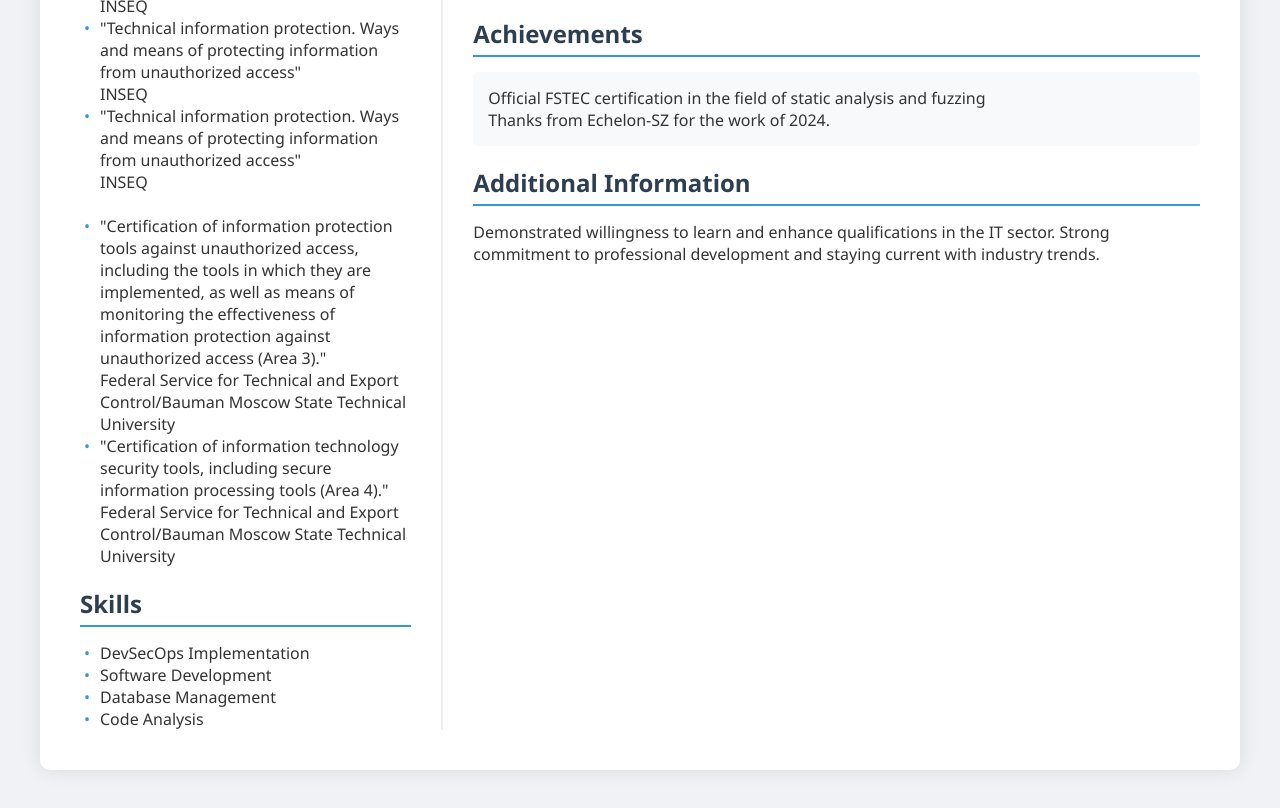
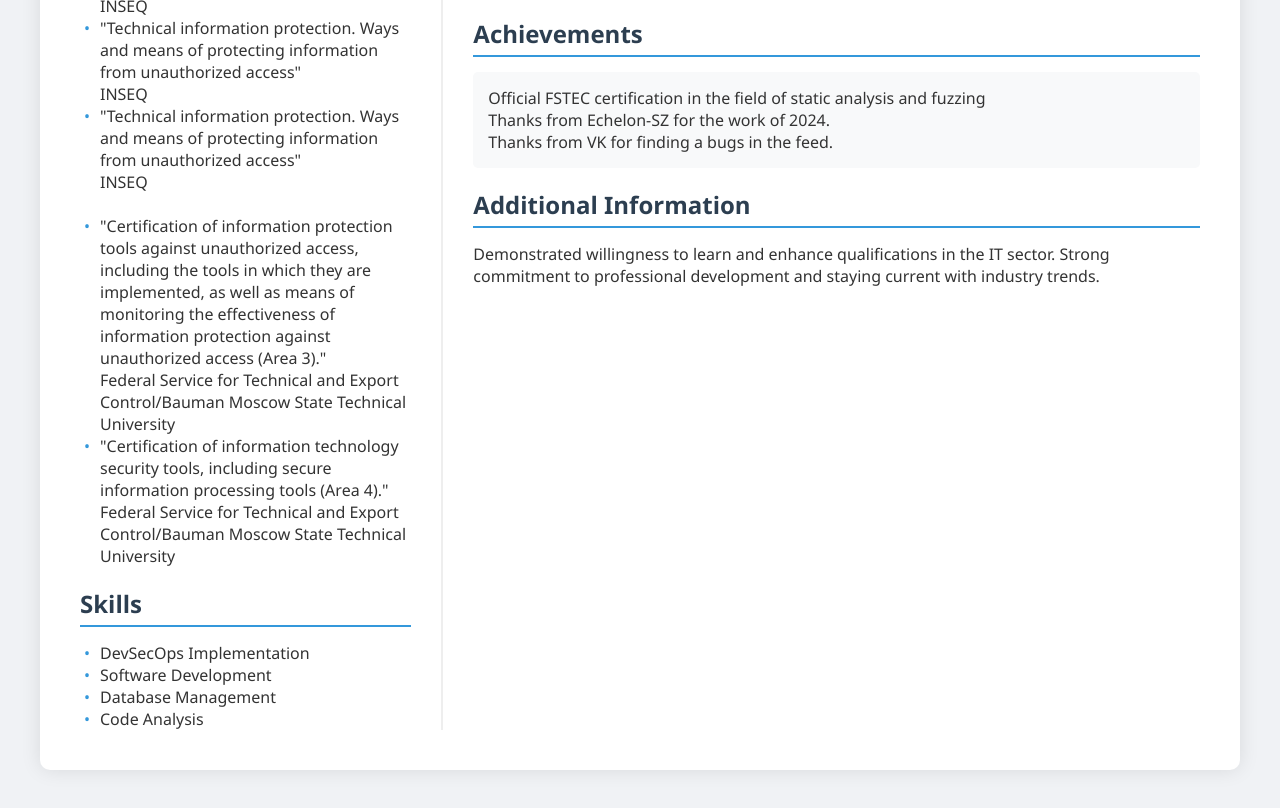
Before and after one commit to Lazlo105/Lazlo105.github.io, a plain HTML site: page index.html in a window 1280 px wide. Shown: the part 920-1728 px from the top of the page. Drawn offline with Linux system fonts and the light colour scheme.

Commit message:
Update index.html

```diff
--- a/index.html
+++ b/index.html
@@ -75,6 +75,7 @@
                 <div class="achievement">
                     <p>Official FSTEC certification in the field of static analysis and fuzzing</p>
                     <p>Thanks from Echelon-SZ for the work of 2024.</p>
+                    <p>Thanks from VK for finding a bugs in the feed. </p>
                 </div>
 
                 <h2>Additional Information</h2>
```
